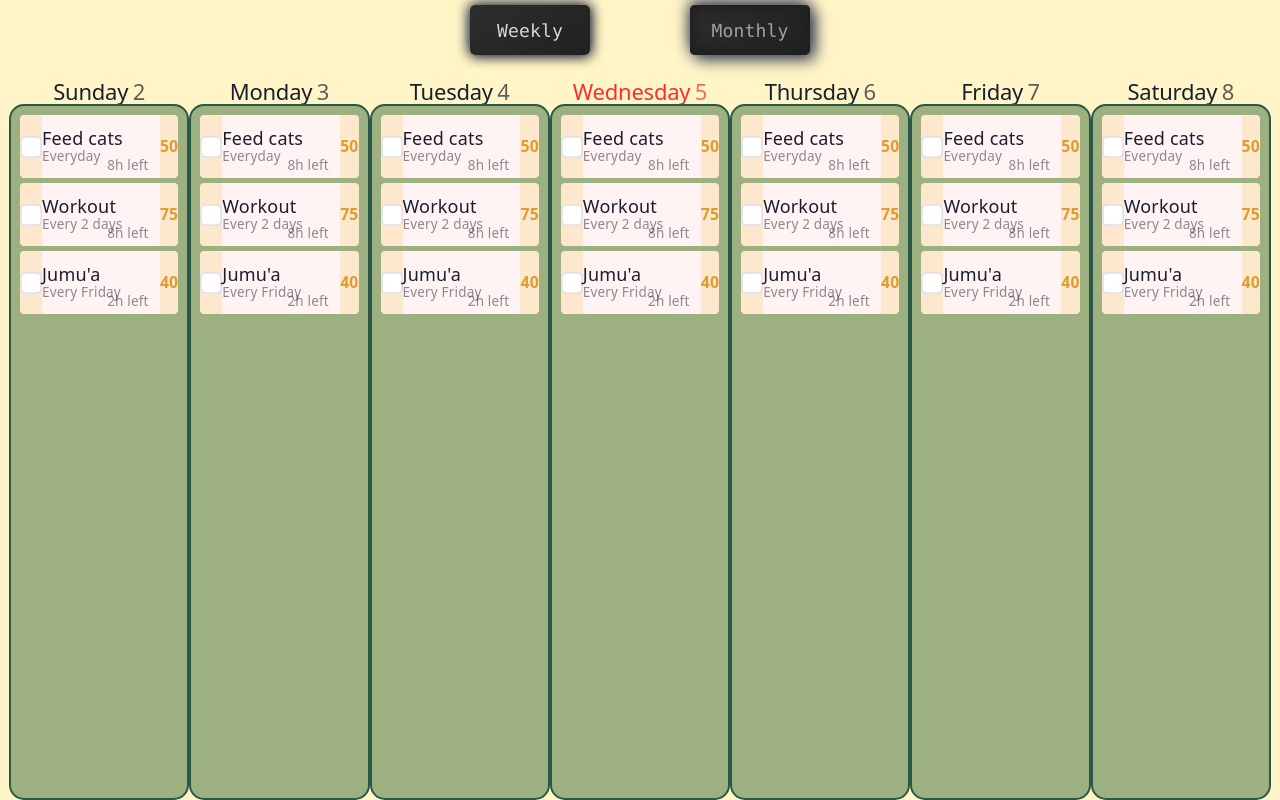
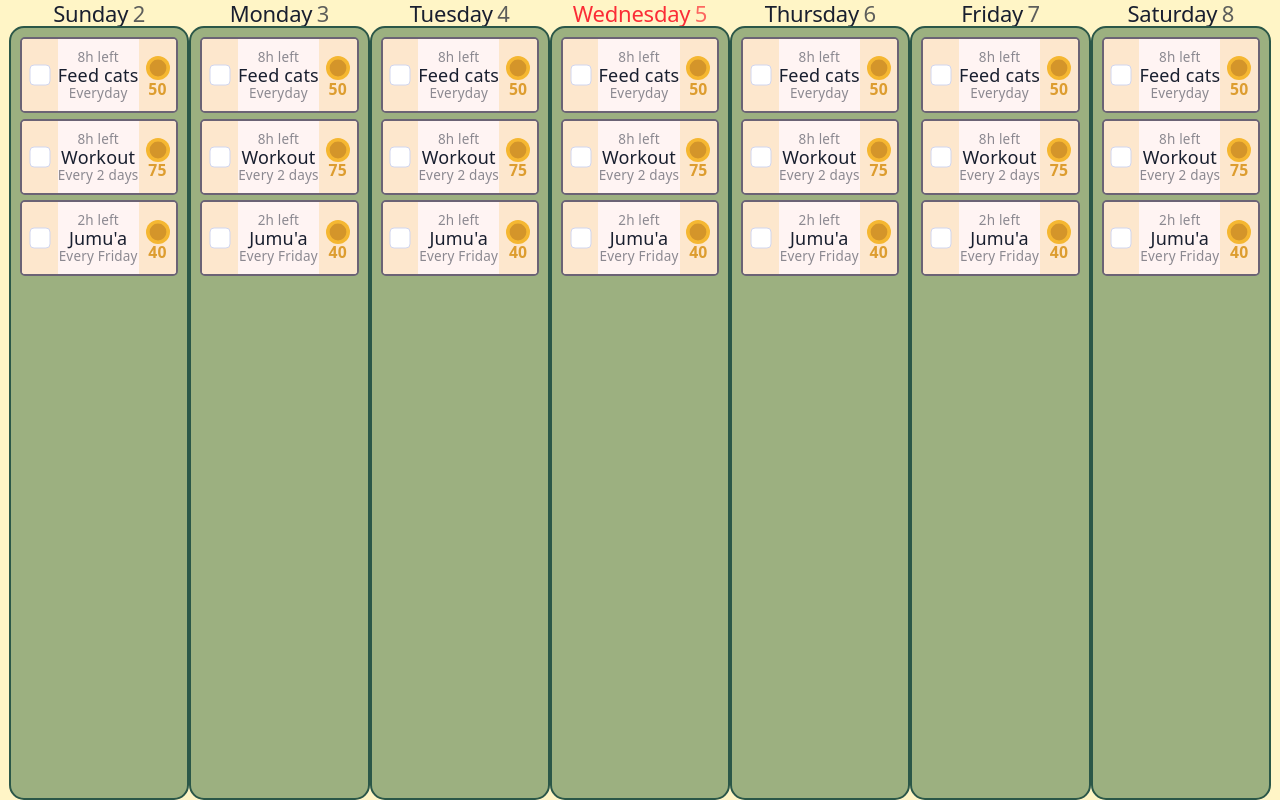
Before and after one commit to Ziad-Agha/ToDoApp, a React (Vite) app in the folder Frontend/: page /weekly-view in a window 1280 px wide. Built offline with nearby package versions, Linux system fonts and the light colour scheme.

Commit message:
#9 Update: finished frontend "TaskBox"

```diff
--- a/Frontend/src/WeeklyView.tsx
+++ b/Frontend/src/WeeklyView.tsx
@@ -1,4 +1,7 @@
 import {useState} from "react";
+import {Coin} from "./Components/DailyView.tsx"
+import type { Task } from "../utils/types";
+
 // import {SubNav, Nav} from "./HomePage.tsx";
 
 export default function WeeklyView() {
@@ -7,7 +10,7 @@ export default function WeeklyView() {
         {
             user_id: "u_001",
             task_id: "t_001",
-            title: "Feed cats",
+            title: "Feed cats ",
             description: "Create wireframes for the main task board page",
             difficulty: "medium",
             type: "design",
@@ -94,7 +97,7 @@ export default function WeeklyView() {
             difficulty: "easy",
             type: "research",
             recurrence: "Every Saturday",
-            // timeleft: '12h left',
+            timeleft: '12h left',
             status: "complete",
             value: 15,
             created_on: new Date("2026-06-15"),
@@ -110,7 +113,7 @@ export default function WeeklyView() {
         {/*<SubNav/>*/}
         <main
             className={"bg-main flex-1 w-full flex flex-col gap-4 px-2  min-h-0"}>
-            <ButtonToggle />
+            {/*<ButtonToggle /> to be used later*/}
             <div className={"flex flex-1 min-h-0 "}>
                 {days.map((day, i) => (
                     <TaskSection
@@ -125,8 +128,8 @@ export default function WeeklyView() {
     </div>;
 }
 
+// to be used later
 type ViewType = "weekly" | "monthly";
-
 function ButtonToggle() {
     const [selected, setSelected] = useState<ViewType>("weekly");
 
@@ -145,6 +148,7 @@ function ButtonToggle() {
     );
 }
 
+// to be used later
 function GlowButton({label, isSelected, onClick}:
                     {
                         label: string,
@@ -204,6 +208,7 @@ function TaskSection({ header, tasks, date }: { header: string; tasks: string[];
     );
 }
 
+
 function Checkbox() {
     const [checked, setChecked] = useState(false);
 
@@ -218,7 +223,7 @@ function Checkbox() {
                     height="20"
                     rx="4"
                     stroke={checked ? "#1e2235" : "#d1d6ee"}
-                    strokeWidth={checked ? 2 : 1}
+                    strokeWidth={checked ? 1 : 1}
                     fill="#fff"
                     style={{
                         transition: "stroke 0.2s, stroke-width 0.2s",
@@ -228,7 +233,7 @@ function Checkbox() {
                     d="M5.5,11.3L9,14.8L20.2,3.3l0,0c-0.5-1-1.5-1.8-2.7-1.8h-13c-1.7,0-3,1.3-3,3v13c0,1.7,1.3,3,3,3h13
              c1.7,0,3-1.3,3-3v-13c0-0.4-0.1-0.8-0.3-1.2"
                     stroke="#1e2235"
-                    strokeWidth="2"
+                    strokeWidth="1.5"
                     fill="none"
                     style={{
                         strokeDasharray: 93,
@@ -243,24 +248,22 @@ function Checkbox() {
     );
 }
 
-function TaskBox({ task }) {
+function TaskBox({ task }:{ task: Task }) {
     return (
-        <article className=" grid grid-cols-[auto_1fr_auto] bg-task-box mb-[5px] rounded overflow-hidden">
+        <article className=" grid grid-cols-[auto_1fr_auto] bg-task-box mb-1.25 rounded-[5px] overflow-hidden border-2">
 
-            <div className="flex flex-col justify-center items-center gap-1 h-full bg-coin-area">
+            <div className="flex flex-col justify-center items-center gap-1 h-full bg-coin-area px-1.5">
                 <Checkbox/>
             </div>
 
-            <div className="flex flex-col text-text-dark text-left  pt-3 pb-3 h-[100%] relative">
-
+            <div className="flex flex-col text-text-dark pt-2 pb-2 h-[100%] relative">
+                {task.timeleft && <span className="text-xs opacity-50 bottom-1 right-2.5">{task.timeleft}</span>}
                 <span className="leading-4">{task.title}</span>
                 <span className="text-xs opacity-50">{task.recurrence}</span>
-                {task.timeleft && <span className="text-xs opacity-50 text-right absolute bottom-1 right-2.5">{task.timeleft}</span>}
-
             </div>
 
-            <div className="flex flex-col justify-center items-center gap-1 h-full bg-coin-area">
-
+            <div className="flex flex-col justify-center items-center gap-1 h-full bg-coin-area px-1.5">
+                <Coin/>
                 <span className="text-coin-value font-semibold text-sm leading-2">{task.value}</span>
             </div>
 
```
